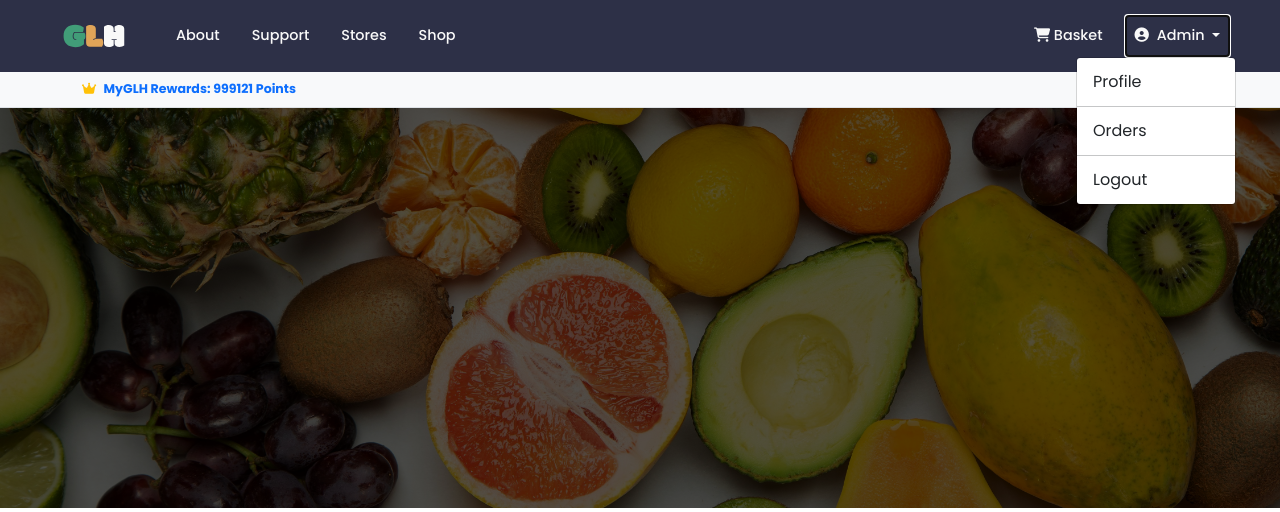
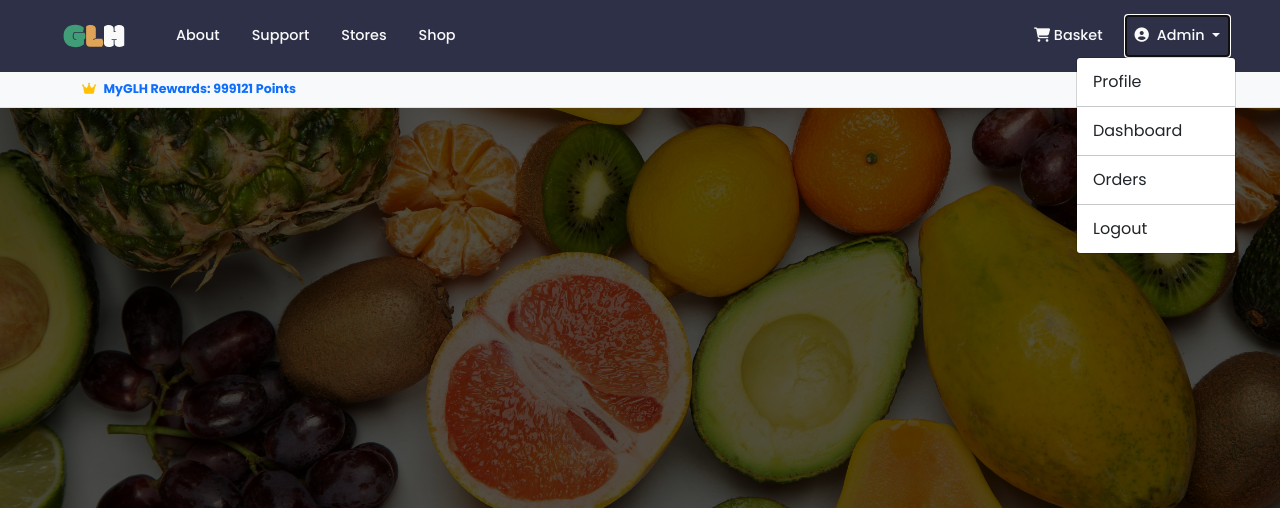
Before and after one commit to tinotenda0/glh, a Django app: page /accounts/add_coupon/10fcf2d1-4499-4337-9e1c-677c1d0bbbf9/ in a window 1280 px wide, after a click on "Admin". Shown: the top 512 px of the page. Run offline with Django 4.2, Linux system fonts and the light colour scheme; a user stored in the database is signed in; data comes from the database, SQL or seed files in the repository; some libraries are stand-ins or nearby versions.

Commit message:
Update base.html with new structure and scripts

```diff
--- a/app/templates/base.html
+++ b/app/templates/base.html
@@ -128,6 +128,8 @@
           <ul class="dropdown-menu dropdown-menu-end" aria-labelledby="navbarDropdown">
             <li><a class="dropdown-item" href="{% url 'my_profile' %}">Profile</a></li>
             <li><hr class="dropdown-divider"></li>
+              <li><a class="dropdown-item" href="{% url 'dash' %}">Dashboard</a></li>
+            <li><hr class="dropdown-divider"></li>
             <li><a class="dropdown-item" href="{% url 'order_history' %}">Orders</a></li>
             <li><hr class="dropdown-divider"></li>
             <li><a class="dropdown-item" href="{% url 'logout' %}">Logout</a></li>
```
